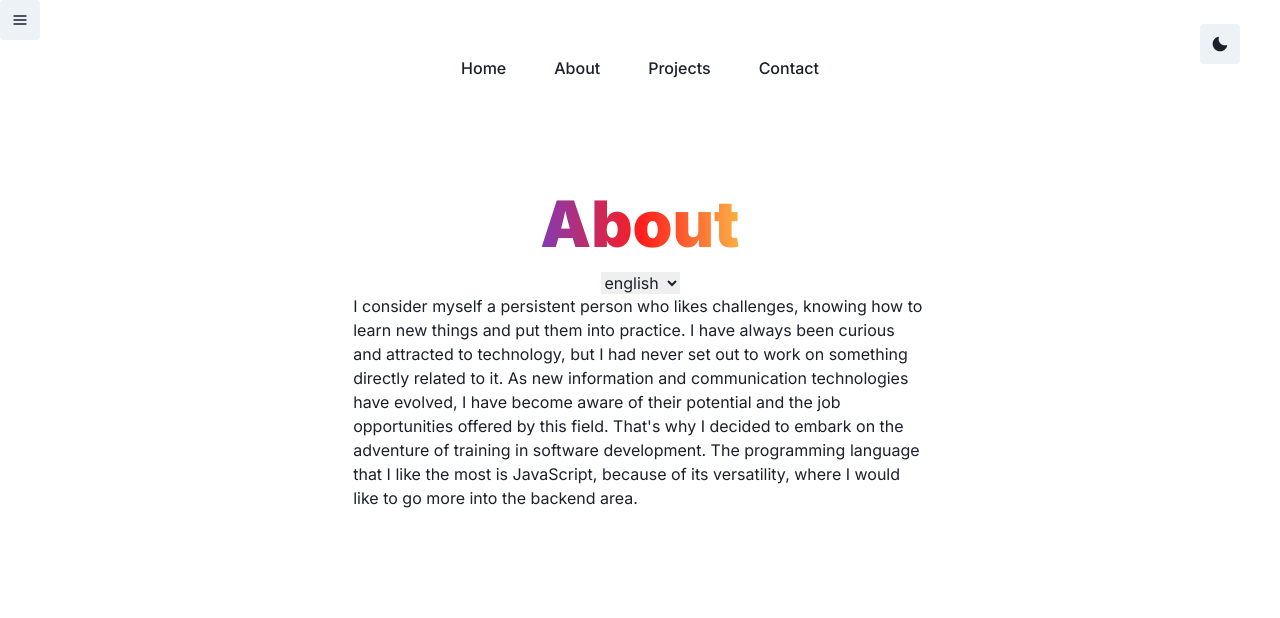
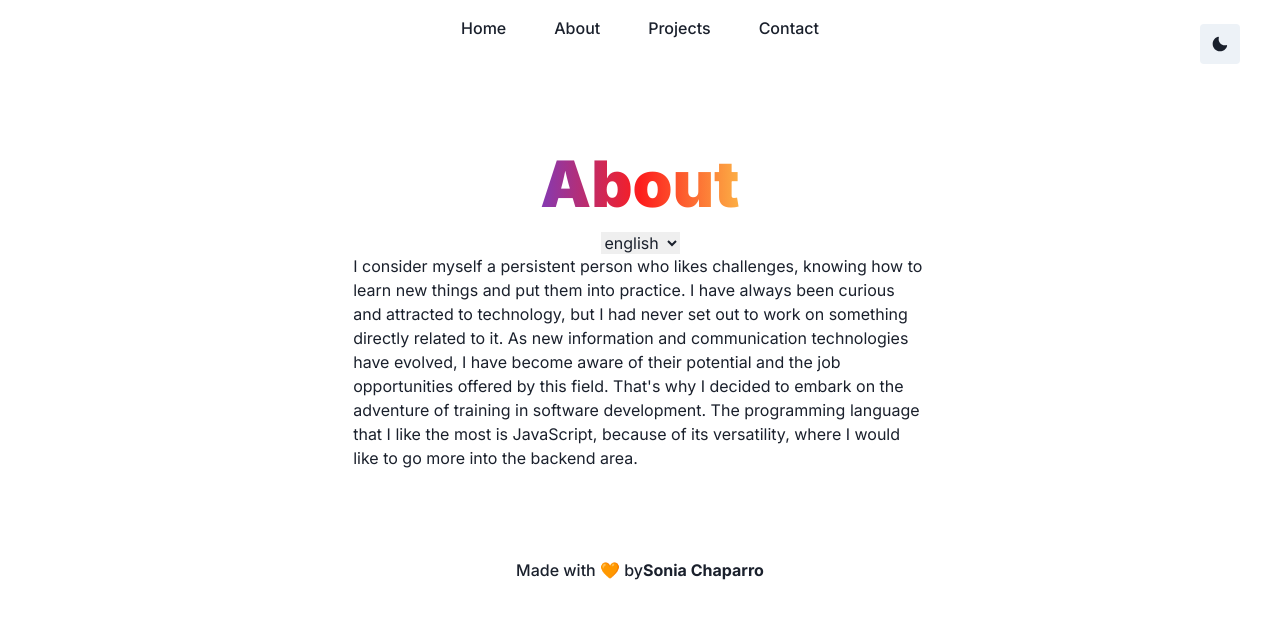
Before and after one commit to soniaS4nt/Portfolio, a React (Vite) app: page /Portfolio/about in a window 1280 px wide. Shown: the top 618 px of the page. Built offline with nearby package versions, Linux system fonts and the light colour scheme.

Commit message:
feat: add footer & homepage to package.json

```diff
--- a/404.html
+++ b/404.html
@@ -43,8 +43,6 @@
 
       </script>
   </head>
-  <body>
-    <div id="root"></div>
-    <script type="module" src="/src/main.tsx"></script>
-  </body>
+    <body>
+    </body>
 </html>
--- a/package.json
+++ b/package.json
@@ -3,6 +3,7 @@
   "private": true,
   "version": "0.0.1",
   "type": "module",
+  "homepage": "https://sonias4nt.github.io/Portfolio/",
   "scripts": {
     "dev": "vite --mode development",
     "build": "tsc && vite build --mode production",
--- a/src/components/Layout/components/MainMenu/index.tsx
+++ b/src/components/Layout/components/MainMenu/index.tsx
@@ -1,13 +1,40 @@
 import { HamburgerIcon } from "@chakra-ui/icons";
-import { IconButton } from "@chakra-ui/react";
+import { IconButton, Show } from "@chakra-ui/react";
+import { useState } from "react";
 import { Link } from "react-router-dom";
 import ButtonColorMode from "../../../ButtonColorMode";
 import { ItemListStyled, MenuIcon } from "./styles";
 
 const MainMenu: React.FC = () => {
+  const [isOpen, setIsOpen] = useState(false);
+  const handleOpenMenu = () => {
+    setIsOpen(!isOpen);
+  };
+
   return (
     <>
-      <IconButton aria-label="Menu" icon={<HamburgerIcon />} />
+      <Show breakpoint="(max-width: 400px)">
+        <IconButton
+          onClick={handleOpenMenu}
+          aria-label="Open menu"
+          icon={<HamburgerIcon />}
+        />
+      </Show>
+      {isOpen && (
+        <ul
+          style={{
+            listStyle: "none",
+            backgroundColor: "#eee",
+            padding: "20px",
+          }}
+        >
+          <li style={{ marginBottom: "10px" }}>Menu item 1</li>
+          <li style={{ marginBottom: "10px" }}>Menu item 2</li>
+          <li style={{ marginBottom: "10px" }}>Menu item 3</li>
+        </ul>
+      )}
+
+      <Show breakpoint="(min-width: 401px)">
         <ItemListStyled>
           <Link to="/">Home</Link>
 
@@ -21,6 +48,7 @@ const MainMenu: React.FC = () => {
             <ButtonColorMode />
           </MenuIcon>
         </ItemListStyled>
+      </Show>
     </>
   );
 };
--- a/src/main.tsx
+++ b/src/main.tsx
@@ -1,4 +1,3 @@
-import React from "react";
 import ReactDOM from "react-dom/client";
 import App from "./App";
 import "./index.css";
--- /dev/null
+++ b/src/pages/Footer/index.tsx
@@ -0,0 +1,16 @@
+import { Container, Link, Text } from "./styles";
+
+const Footer: React.FC = () => {
+  return (
+    <Container>
+      <Text>
+        Made with 🧡 by
+        <Link href="facebook.com " target="_blank" rel="noopener noreferrer">
+          Sonia Chaparro
+        </Link>
+      </Text>
+    </Container>
+  );
+};
+
+export default Footer;
--- /dev/null
+++ b/src/pages/Footer/styles.ts
@@ -0,0 +1,52 @@
+import styled from "styled-components";
+
+export const Container = styled.footer`
+    width: 100%;
+    height: 100px;
+    display: flex;
+    align-items: center;
+    justify-content: center;
+    font-size: 1.5rem;
+    font-weight: 500;
+    margin-top: 50px;
+    position: relative;
+    bottom: 0;
+    left: 0;
+    right: 0;
+    z-index: 1;
+`;
+
+export const Text = styled.p`
+    margin: 0;
+    padding: 0;
+`;
+
+export const Link = styled.a`
+    text-decoration: none;
+    font-weight: 700;
+    transition: 0.3s;
+
+    &:hover {
+        color: #f00;
+    }
+`;
+
+export const Icon = styled.img`
+    width: 30px;
+    height: 30px;
+    margin: 0 10px;
+`;
+
+export const IconsContainer = styled.div`
+    display: flex;
+    align-items: center;
+    justify-content: center;
+    margin-top: 10px;
+`;
+
+export const Icons = styled.div`
+    display: flex;
+    align-items: center;
+    justify-content: center;
+    margin-top: 10px;
+`;
--- a/src/pages/ReposGitHub/styles.ts
+++ b/src/pages/ReposGitHub/styles.ts
@@ -3,6 +3,6 @@ import styled from "styled-components";
 export const ContainerGrid = styled.div`
 
     display: grid;
-    grid-template-columns: repeat(auto-fill, minmax(200px, 1fr));
+    grid-template-columns: repeat(auto-fit, minmax(200px, 1fr));
     grid-gap: 1rem;
 `
--- a/src/pages/index.ts
+++ b/src/pages/index.ts
@@ -3,3 +3,5 @@ export { default as Contact } from './Contact'
 export { default as Home } from './Home'
 export { default as Projects } from './Projects'
 export { default as NotFound } from './NotFound'
+export { default as ReposGitHub } from './ReposGitHub'
+export { default as Footer } from './Footer'
--- a/src/routes/index.tsx
+++ b/src/routes/index.tsx
@@ -1,6 +1,7 @@
 import { Routes, Route } from "react-router-dom";
 import { Layout } from "../components";
 import { About, Contact, Home, Projects } from "../pages";
+import Footer from "../pages/Footer";
 import NotFound from "../pages/NotFound";
 
 const Routing: React.FC = () => {
@@ -14,6 +15,7 @@ const Routing: React.FC = () => {
         <Route path="/contact" element={<Contact />} />
         <Route path="*" element={<NotFound />} />
       </Routes>
+      <Footer />
     </>
   );
 };
--- a/vite.config.ts
+++ b/vite.config.ts
@@ -1,23 +1,14 @@
 import { defineConfig } from 'vite'
-import react from '@vitejs/plugin-react'
+import react  from '@vitejs/plugin-react'
+
 
 // https://vitejs.dev/config/
 /* export default defineConfig({
   plugins: [react()],
 
 }) */
-  export default defineConfig(({ mode }) => {
-    if (mode === 'development') {
-      return {
-       base: '/',
-       plugins: [react()]
-      }
-    } else {
+  export default defineConfig({
 
-      return {
-        base: '/Portfolio/',
-        plugins: [react()]
-      }
-    }
-
+      plugins: [react()],
+      base: '/Portfolio/',
   })
```
Also changed, not shown: index.html (line endings or trailing spaces), src/components/Layout/components/MainMenu/styles.ts (line endings or trailing spaces), 1 other file (tests, documents, lock files or other folders). Lines whose indentation alone changed are shown as unchanged.
